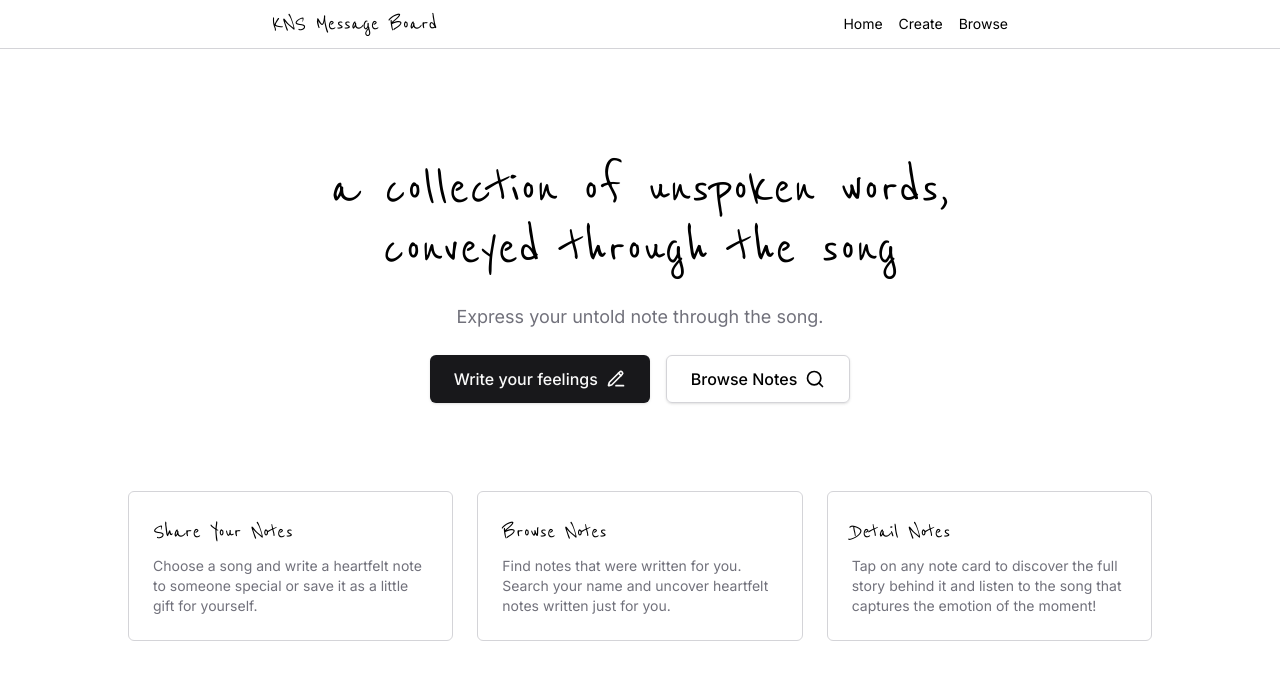
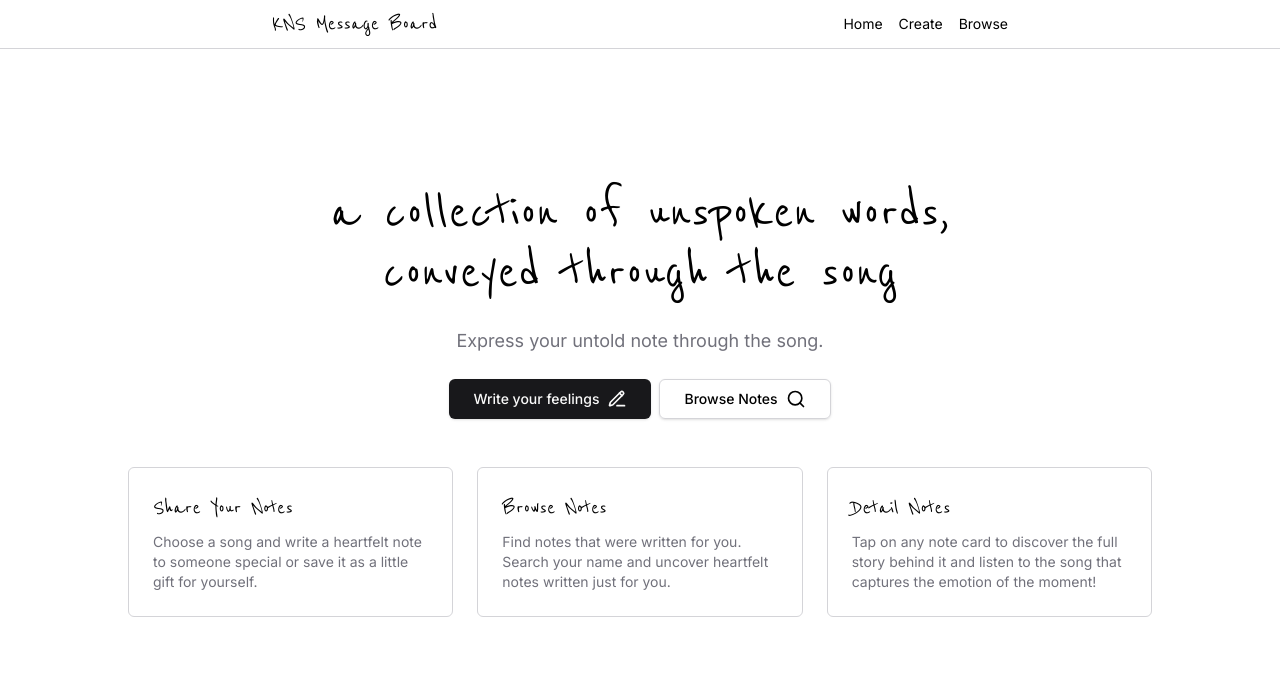
Before and after one commit to raymayo/message-board, a React (Vite) app: page / in a window 1280 px wide. Shown: the top 680 px of the page. Built offline with nearby package versions, Linux system fonts and the light colour scheme.

Commit message:
refactor: improve spacing and styling in Home component for better layout

```diff
--- a/src/Components/Home.jsx
+++ b/src/Components/Home.jsx
@@ -4,28 +4,28 @@ import { PencilLine, Search } from 'lucide-react';
 
 const Home = () => {
     return (
-        <div className="flex flex-col justify-center items-center w-full min-h-screen px-4 text-center gap-6">
+        <div className="flex flex-col justify-center items-center w-full min-h-screen px-4 text-center gap-6 pt-16 lg:pt-0 2xl:pt-0">
             <h1 className="handwritten text-4xl md:text-6xl max-w-[90%] md:max-w-3xl">
                 a collection of unspoken words, conveyed through the song
             </h1>
             <p className="text-zinc-500 text-base md:text-lg">
                 Express your untold note through the song.
             </p>
-            <div className="flex flex-col md:flex-row gap-4 w-full max-w-md md:max-w-none justify-center items-center">
+            <div className="flex flex-col md:flex-row gap-2 w-full max-w-md md:max-w-none justify-center items-center">
                 <Link
                     to="/create"
-                    className="bg-zinc-900 text-zinc-50 px-6 h-12 cursor-pointer font-medium rounded-md shadow-sm flex items-center justify-center gap-2 w-full md:w-auto"
+                    className="text-sm bg-zinc-900 text-zinc-50 px-6 h-10 cursor-pointer font-medium rounded-md shadow-sm flex items-center justify-center gap-2 w-full md:w-auto"
                 >
                     Write your feelings <PencilLine size={20} />
                 </Link>
                 <Link
                     to="/browse"
-                    className="border border-zinc-300 px-6 h-12 cursor-pointer font-medium rounded-md shadow-sm flex items-center justify-center gap-2 w-full md:w-auto"
+                    className="text-sm border border-zinc-300 px-6 h-10 cursor-pointer font-medium rounded-md shadow-sm flex items-center justify-center gap-2 w-full md:w-auto"
                 >
                     Browse Notes <Search size={20} />
                 </Link>
             </div>
-            <div className="flex flex-col md:flex-row gap-6 w-full max-w-5xl mt-16">
+            <div className="flex flex-col md:flex-row gap-6 w-full max-w-5xl mt-6 2xl:mt-16">
                 {[
                     {
                         title: "Share Your Notes",
```
